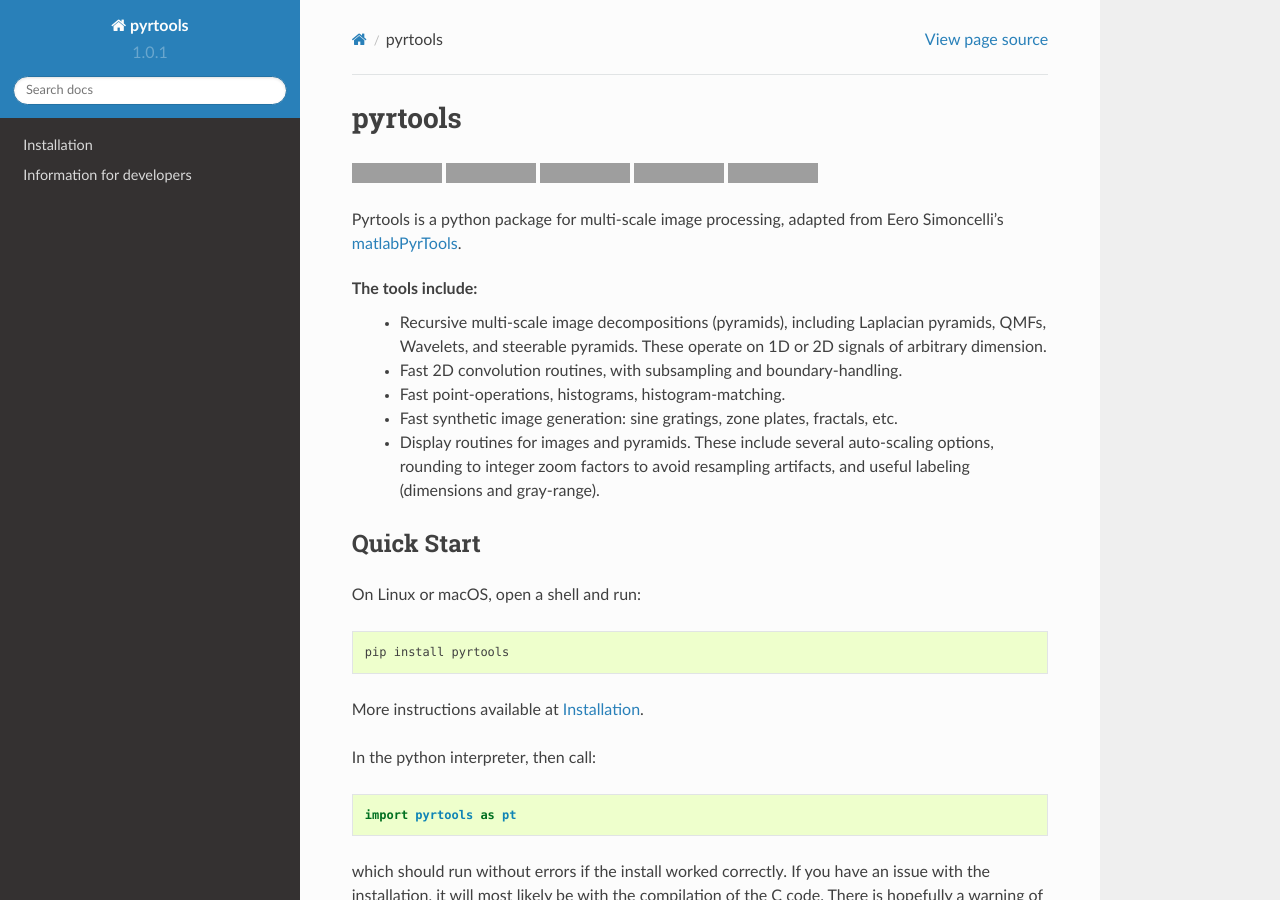
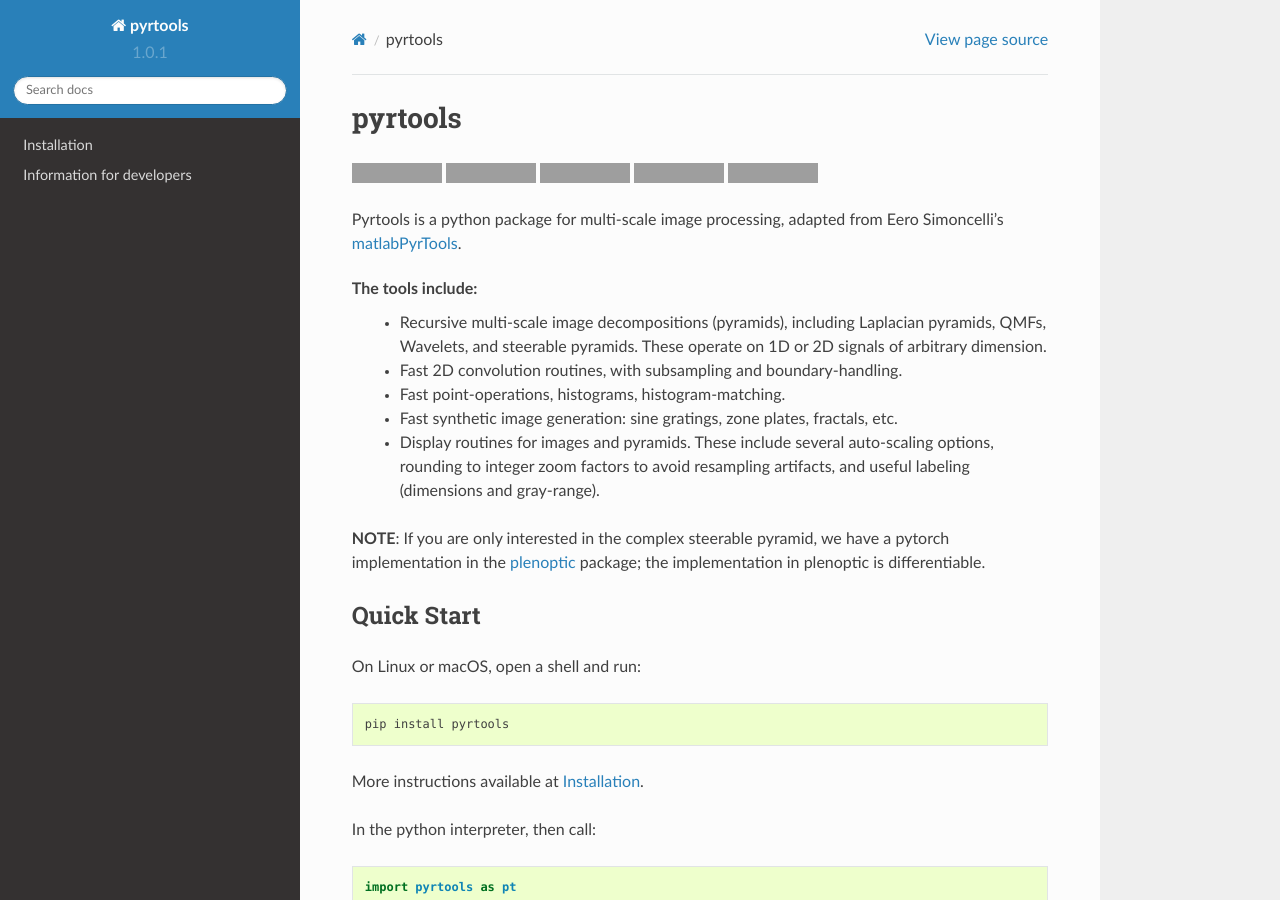
Before and after one commit to LabForComputationalVision/pyrtools, a Sphinx documentation site: the page built from docs/index.rst, in a window 1280 px wide and 900 px high. Built offline with Sphinx 7.4.7 and the Read the Docs theme 2.0.0, drawn with Linux system fonts in a browser that asks for light colours; pages that are not in the unit, such as notebooks, are missing from menus; the version number is read from the project's files by our own code; grey boxes are pictures that could not be loaded.

Commit message:
Update index.rst
adds link to plenoptic in docs

```diff
--- a/docs/index.rst
+++ b/docs/index.rst
@@ -37,6 +37,8 @@ The tools include:
     auto-scaling options, rounding to integer zoom factors to avoid
     resampling artifacts, and useful labeling (dimensions and gray-range).
 
+**NOTE**: If you are only interested in the complex steerable pyramid, we have a pytorch implementation in the `plenoptic <https://plenoptic.readthedocs.io/en/>`_ package; the implementation in plenoptic is differentiable.
+
 .. include:: quickstart.rst
 
 Pyramid resources
```
